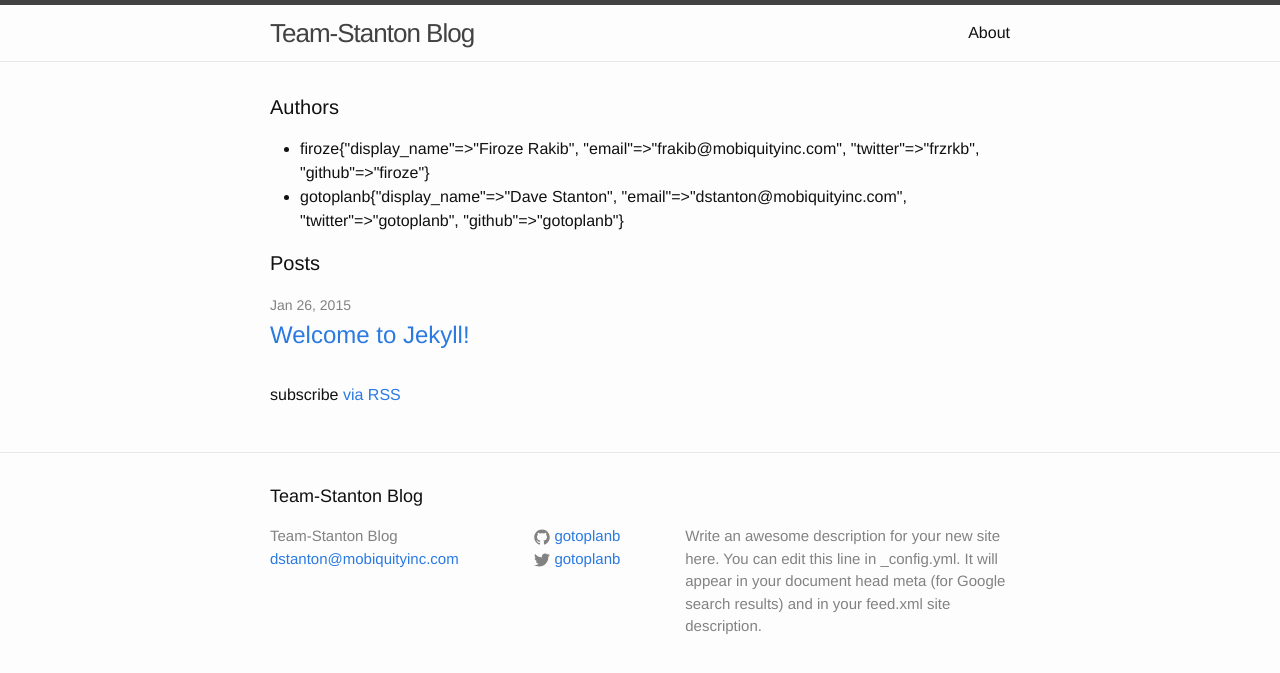
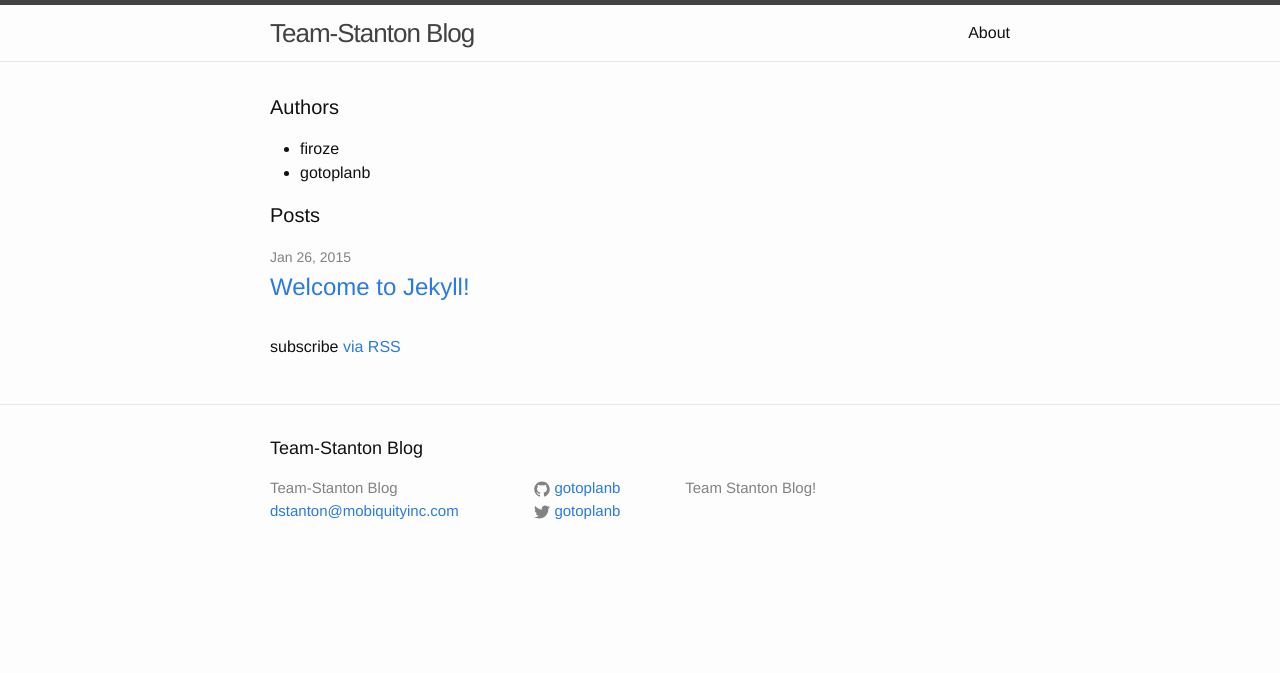
Before and after one commit to ajcrites/team-stanton, a Jekyll site: the page built from index.html, in a window 1280 px wide. Shown: the top 673 px of the page. Built offline with Jekyll 4.4.1, drawn with Linux system fonts in a browser that asks for light colours.

Commit message:
author list

```diff
--- a/_config.yml
+++ b/_config.yml
@@ -2,10 +2,8 @@
 title: Team-Stanton Blog
 email: dstanton@mobiquityinc.com
 description: > # this means to ignore newlines until "baseurl:"
-  Write an awesome description for your new site here. You can edit this
-  line in _config.yml. It will appear in your document head meta (for
-  Google search results) and in your feed.xml site description.
-baseurl: "/teamstanton/" # the subpath of your site, e.g. /blog/
+  Team Stanton Blog!
+baseurl: "/teamstanton" # the subpath of your site, e.g. /blog/
 url: "http://mobiquity.github.io" # the base hostname & protocol for your site
 
 twitter_username: gotoplanb
@@ -17,15 +15,3 @@ exclude: [README.md, Gemfile, Gemfile.lock]
 
 # Build settings
 markdown: kramdown
-
-authors:
-  firoze:
-    display_name: Firoze Rakib
-    email: frakib@mobiquityinc.com
-    twitter: frzrkb
-    github: firoze
-  gotoplanb:
-    display_name: Dave Stanton
-    email: dstanton@mobiquityinc.com
-    twitter: gotoplanb
-    github: gotoplanb
--- a/index.html
+++ b/index.html
@@ -7,8 +7,8 @@ layout: default
   <h1 class="page-heading">Authors</h1>
 
   <ul class="authors-list">
-    {% for author in site.authors %}
-      <li>{{ author }}</li>
+    {% for author in site.data.authors %}
+      <li>{{ author.name }}</li>
     {% endfor %}
   </ul>
 
```
Also changed, not shown: _data/authors.yml (added, +12 -0 lines).
